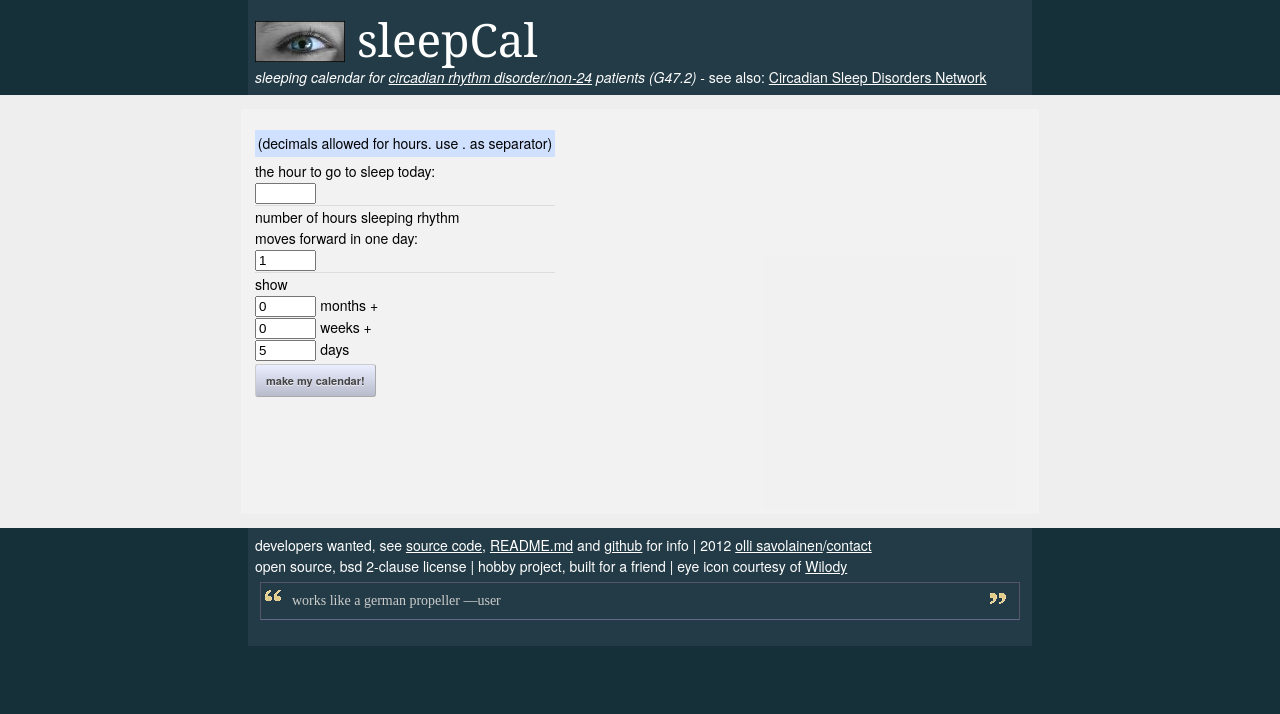
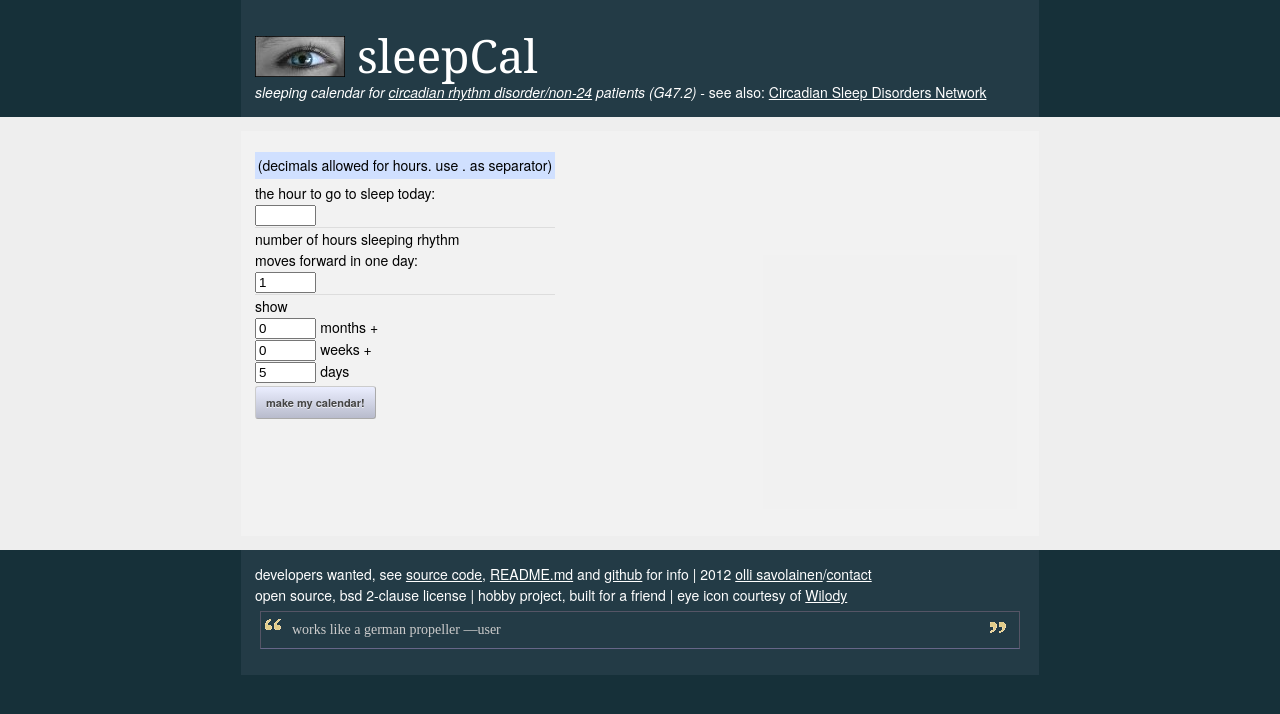
Before and after one commit to savolai/sleepCal, a PHP site: page /core_source.php?calendar_only=1 in a window 1280 px wide. Shown: the top 714 px of the page. Run offline with PHP 8.4, Linux system fonts and the light colour scheme; data that the repository does not hold is empty.

Commit message:
Update core_source.php

```diff
--- a/core_source.php
+++ b/core_source.php
@@ -10,22 +10,18 @@ body{background-color:#163039;color:white;}
 h1{color:white;line-height: 46px; position:relative;top:0.2em;}
 h1 a{text-decoration:none;}
 
-	#header, #footer, #container{
-	max-width: 35em;
-    margin: 0 auto;
-	}
 
 
 /* Inline #3 | https://savolai.net/software/sleepcal/?todayhour=1&interval=1&viewmonths=0&viewweeks=0&viewdays=5&startday=01&startmonth=11&startyear=2019/ */
 
 #header, #footer, #container {
+    margin: 0 auto;
   /* max-width: 1080px; */
   max-width: 55em;
   background-color: #ccf1;
 }
 
 #header, #footer {
-  /* padding: 0.5em; */
   padding: 1em;
 }
 
@@ -68,7 +64,6 @@ th{font-weight:bold;}
 .help{background-color:#d0e0ff; padding:0.2em;margin-bottom:0.3em;}
 .notification{clear:both;background-color:#ffe0d0; padding:0.2em;margin-bottom:0.3em;}
 q{font-style:italic;line-height:1em;}
-#header,#footer{padding:0.5em;}
 #sidehelp{background-color:#d0e0ff; padding:0.2em;margin-bottom:0.3em;}
 
 @media only screen and (min-width: 954px){
```
